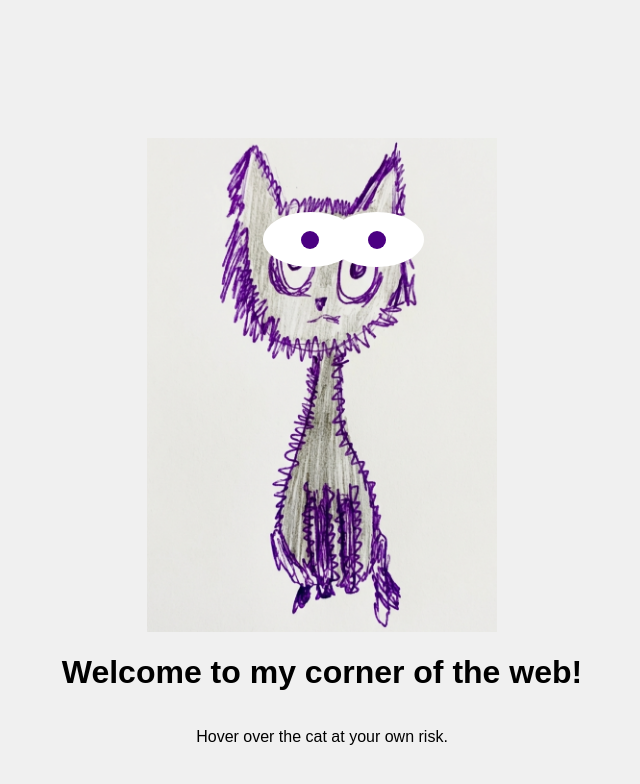
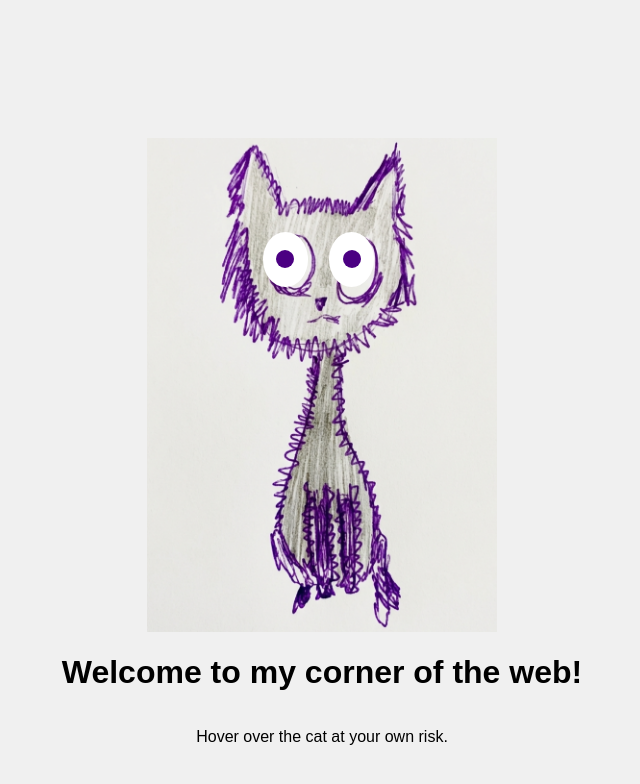
Before and after one commit to nben6405/nben6405.github.io, a Jekyll site: the page built from index.html, in a window 1280 px wide. Shown: the top 784 px of the page, without its empty margins (318-958 px from the left). Built offline with Jekyll 4.4.1, drawn with Linux system fonts in a browser that asks for light colours.

Commit message:
Adjust eye dimensions and positions in CSS

```diff
--- a/assets/css/style.css
+++ b/assets/css/style.css
@@ -23,11 +23,11 @@ body {
 /* Eye Positions */
 .eye {
   position: absolute;
-  width: 95px;
+  width: 45px;
   height: 55px;
   background: white;
   border-radius: 50%;
-  top: 15%;
+  top: 19%;
 }
 .left-eye { left: 33%; }
 .right-eye { left: 52%; }
```
